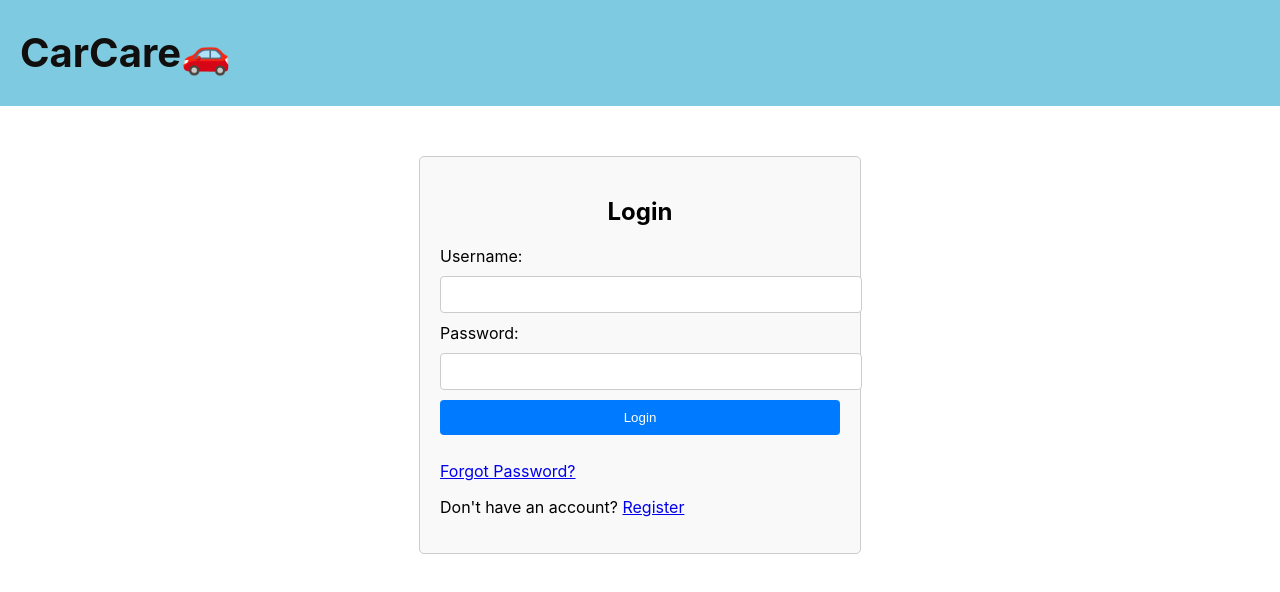
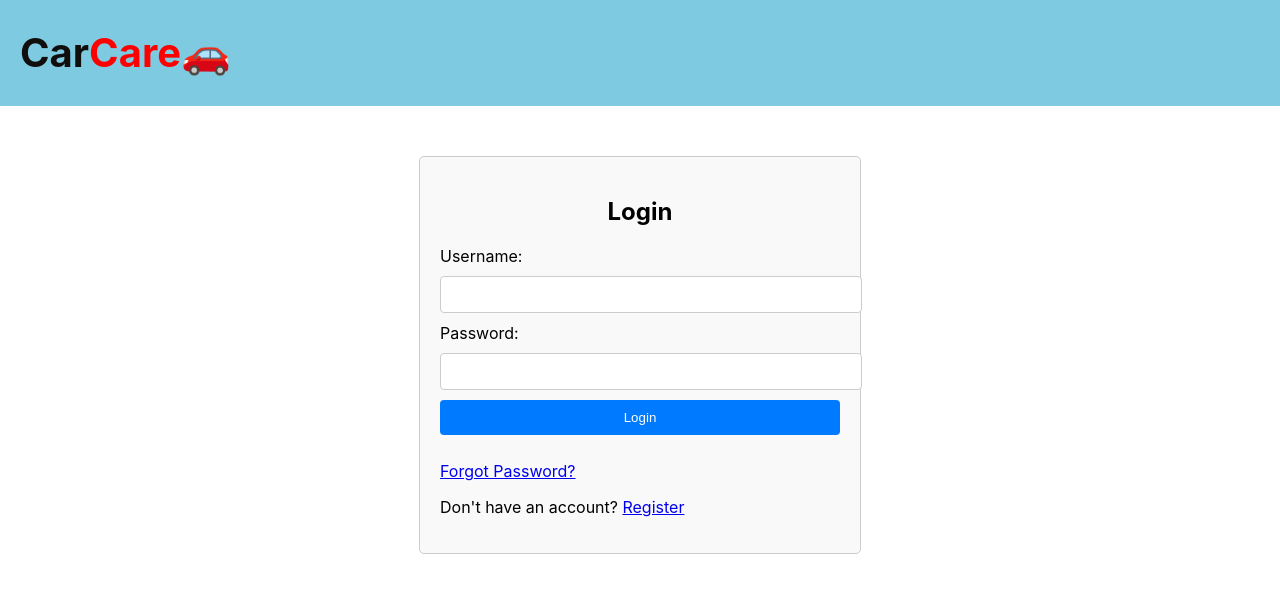
Before and after one commit to ajay-cloudtech/Event-Driven-Serverless-System--Powered-by-AWS, a React (Create React App) app: page /login in a window 1280 px wide. Shown: the top 592 px of the page. Built offline with nearby package versions, Linux system fonts and the light colour scheme.

Commit message:
testing pipeline

```diff
--- a/src/components/NavBar.js
+++ b/src/components/NavBar.js
@@ -7,7 +7,7 @@
 
     return (
         <nav className="navbar">
-            <h1 className='h1'>CarCare🚗</h1>
+            <h1 className='h1'>Car<span style = {{color: 'red'}}>Care</span>🚗</h1>
             <ul>
                 {accessToken && (
                     <>
```
